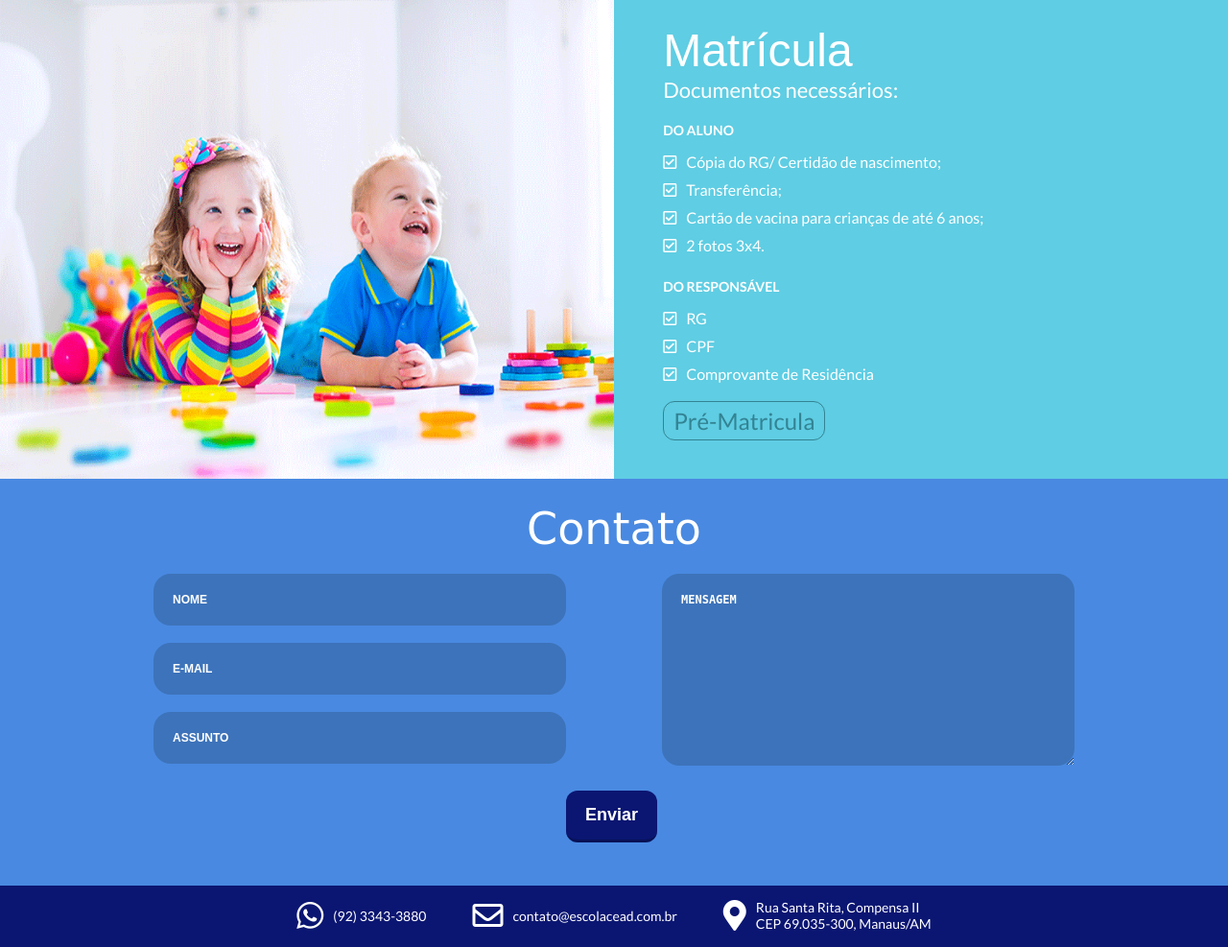
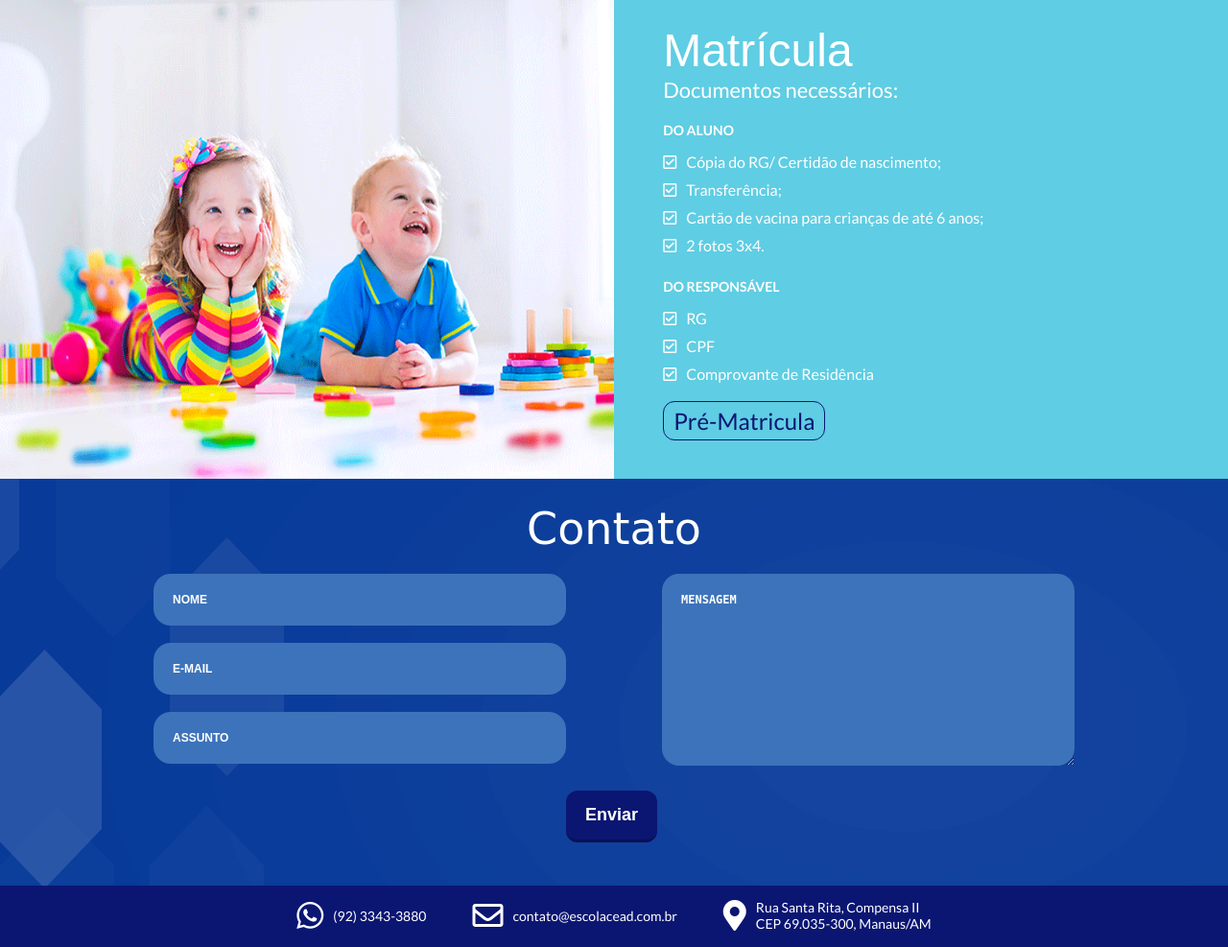
Before and after one commit to hllmweb/cead, a PHP site: page / in a window 1280 px wide. Shown: the part 1068-2055 px from the top of the page at 96% size. Run offline with PHP 8.4, Linux system fonts and the light colour scheme; some libraries are stand-ins or nearby versions; some web fonts are replaced.

Commit message:
up fundo contato

```diff
--- a/css/estilo.css
+++ b/css/estilo.css
@@ -279,19 +279,19 @@ a.btn-solicitar-topo{
 }
 .btn-solicitar{
 	background: transparent;
-	border: 1px solid #338393;
+	border: 1px solid #0b1672;
 	padding: 5px 10px;
 	text-decoration: none;
 	font-size: 24px;
 	border-radius: 12px;
 	text-align: center;
-	color: #338393;
+	color: #0b1672;
 }
 /*
 Fazer listar desordenada com before e after personalizado
 */
 #contato{
-	background:#4989E1;
+	background:#4989E1 url("../img/bg-home-links.png");
 	padding: 25px 0;
 }
 #contato h2{
```
Also changed, not shown: img/bg-home-links.png (added).
